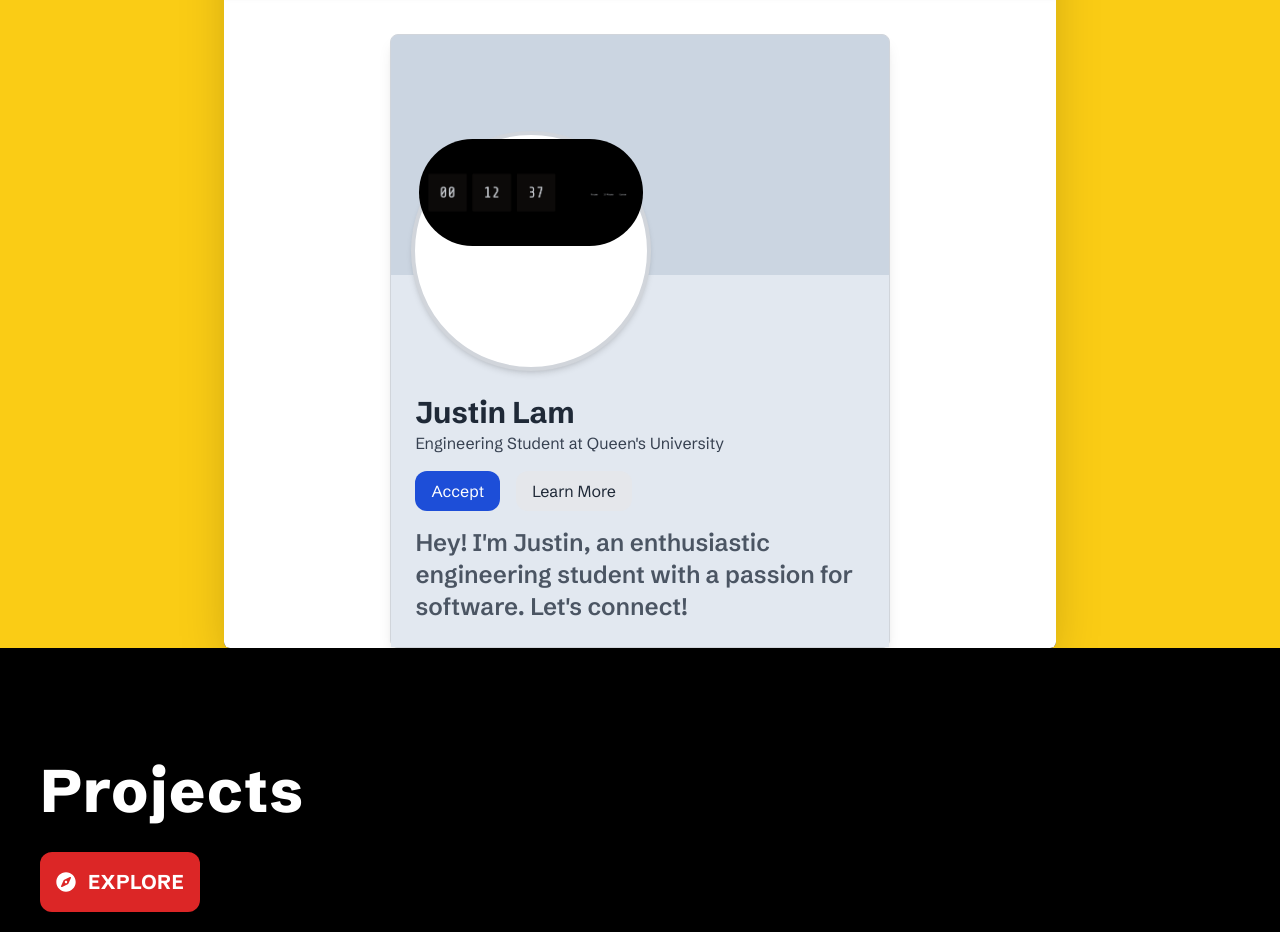
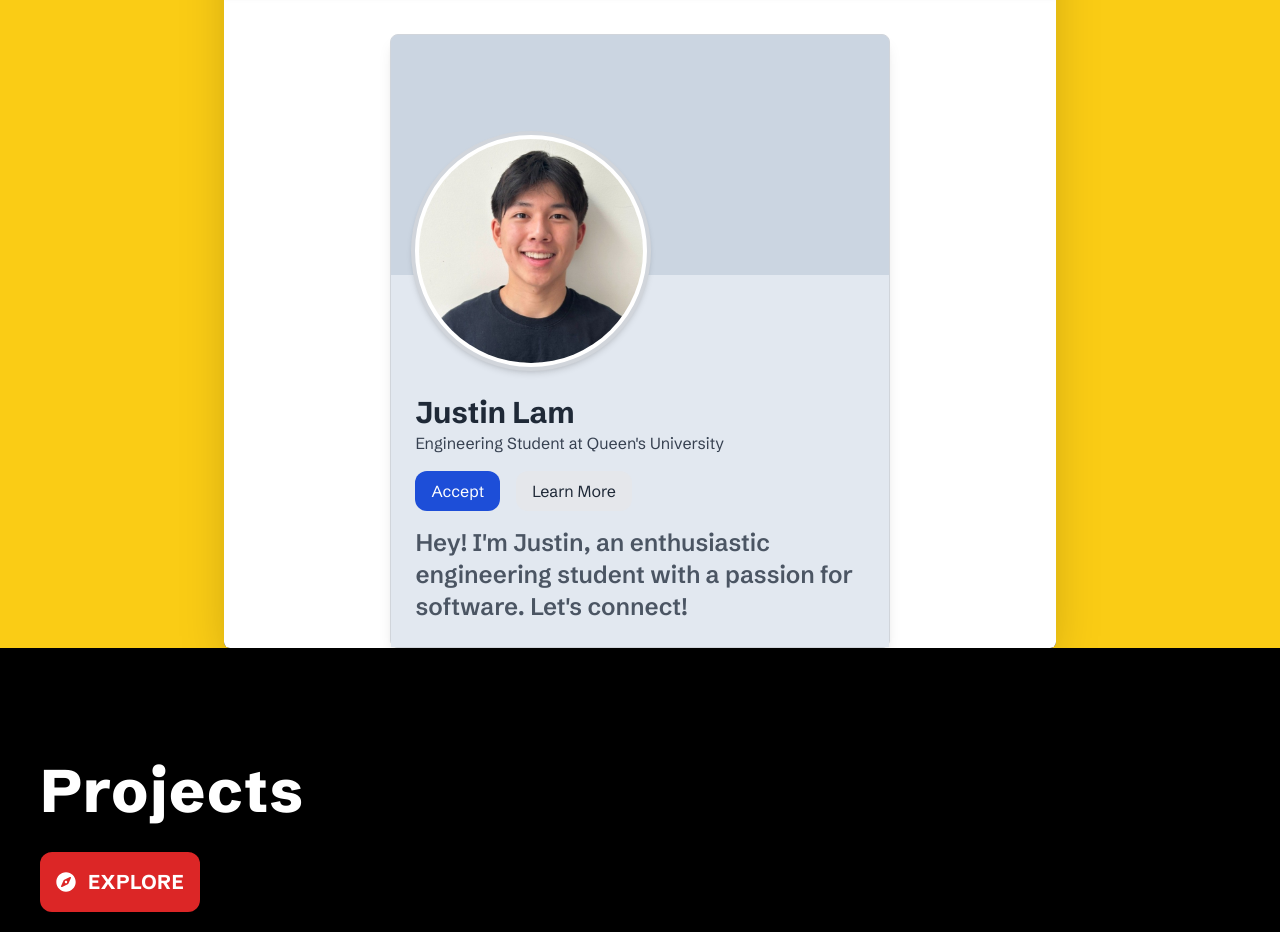
Before and after one commit to justinlam747/Portfoliov3, a React (Vite) app: page / in a window 1280 px wide. Shown: the part 1180-2112 px from the top of the page. Built offline with nearby package versions, Linux system fonts and the light colour scheme.

Commit message:
Update SecondScreen.jsx

```diff
--- a/src/components/SecondScreen.jsx
+++ b/src/components/SecondScreen.jsx
@@ -8,7 +8,7 @@ import {
 } from "react-icons/fa";
 import { FiSearch } from "react-icons/fi";
 
-import photoID from "../assets/projects/edgeHacks.png";
+import photoID from "../assets/projects/photoID.png";
 
 const SecondScreen = () => {
   return (
@@ -33,7 +33,7 @@ const SecondScreen = () => {
               </div>
             </div>
 
-            <div className="hidden lg:flex items-center gap-4 mr-28  text-wrap tracking-wide">
+            <div className="hidden lg:flex items-center gap-4 mr-28 text-wrap tracking-wide">
               <div className="flex flex-col items-center text-gray-600 gap-1">
                 <FaHome className="text-lg" />
                 <span className="text-xs">Home</span>
@@ -60,14 +60,10 @@ const SecondScreen = () => {
           <div className="flex flex-col justify-start mt-10 lg:justify-start">
             <div className="bg-slate-300 w-full sm:w-3/5 md:w-3/5 lg:w-3/5 mx-auto rounded-t-lg rounded-b-lg border border-gray-300 shadow-lg">
               <div
-                className="  bg-white transform translate-y-24 translate-x-5 rounded-full border-4 border-gray-300 shadow-md w-60 h-60 "
+                className="bg-white transform translate-y-24 translate-x-5 rounded-full border-4 border-gray-300 shadow-md w-60 h-60"
                 style={{ zIndex: 10 }}
               >
-                <img
-                  src="./src/assets/projects/timer1.png"
-                  alt="Profile"
-                  className="rounded-full p-1"
-                />
+                <img src={photoID} alt="Profile" className="rounded-full p-1" />
               </div>
 
               <div className="bg-slate-200 p-6 flex flex-col items-start">
@@ -83,6 +79,7 @@ const SecondScreen = () => {
                     className="bg-blue-700 text-white px-4 py-2 rounded-xl"
                     href="https://www.linkedin.com/in/justinlam747/"
                     target="_blank"
+                    rel="noopener noreferrer"
                   >
                     Accept
                   </a>
@@ -91,7 +88,7 @@ const SecondScreen = () => {
                   </button>
                 </div>
 
-                <p className="text-gray-600 text-2xl mt-4 font-semibold  text-start">
+                <p className="text-gray-600 text-2xl mt-4 font-semibold text-start">
                   Hey! I'm Justin, an enthusiastic engineering student with a
                   passion for software. Let's connect!
                 </p>
```
